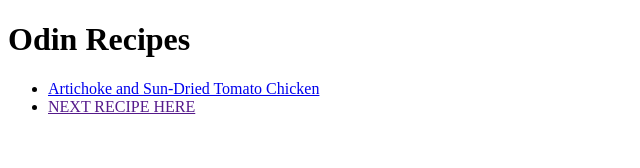
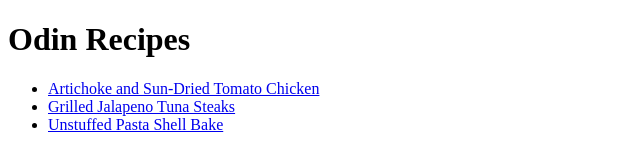
Before and after one commit to jralleta-3dp/odin-recipes, a plain HTML site: page index.html in a window 1280 px wide. Shown: the whole page, without its empty margins (0-640 px from the left). Drawn offline with Linux system fonts and the light colour scheme.

```diff
--- a/index.html
+++ b/index.html
@@ -9,8 +9,8 @@
     <h1>Odin Recipes</h1>
     <ul>
         <li><a href="./recipes/artichoke-and-sundried-tomato-chicken.html">Artichoke and Sun-Dried Tomato Chicken</a></li>
-        <li><a href="">NEXT RECIPE HERE</a></li>
+        <li><a href="./recipes/jalapeno-tuna-steaks.html">Grilled Jalapeno Tuna Steaks</a></li>
+        <li><a href="./recipes/unstuffed-shells-pasta-bake.html">Unstuffed Pasta Shell Bake</a></li>
     </ul>
-
 </body>
 </html>
```
Also changed, not shown: imgs/stuffed-shells.png (added), imgs/tuna-steaks.png (added).
